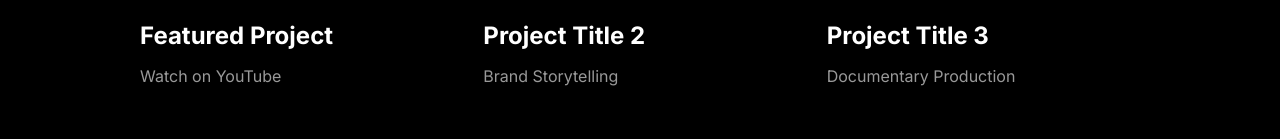
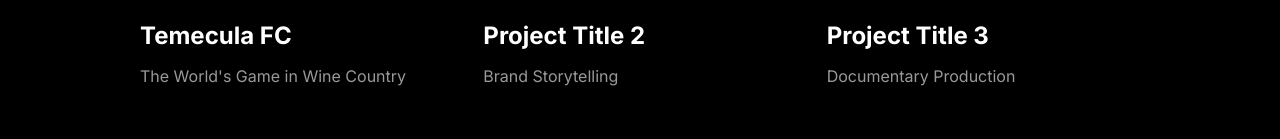
Before and after one commit to tibbitts-cpu/Dumbrodmedia, a plain HTML site: page index.html in a window 1280 px wide. Shown: the part 2901-3040 px from the top of the page. Drawn offline with Linux system fonts and the light colour scheme.

Commit message:
Update video title to Temecula FC

```diff
--- a/index.html
+++ b/index.html
@@ -93,8 +93,8 @@
                                         </svg>
                                     </div>
                                 </div>
-                                <h3 class="video-title">Featured Project</h3>
-                                <p class="video-description">Watch on YouTube</p>
+                                <h3 class="video-title">Temecula FC</h3>
+                                <p class="video-description">The World's Game in Wine Country</p>
                             </a>
                         </div>
 
```
